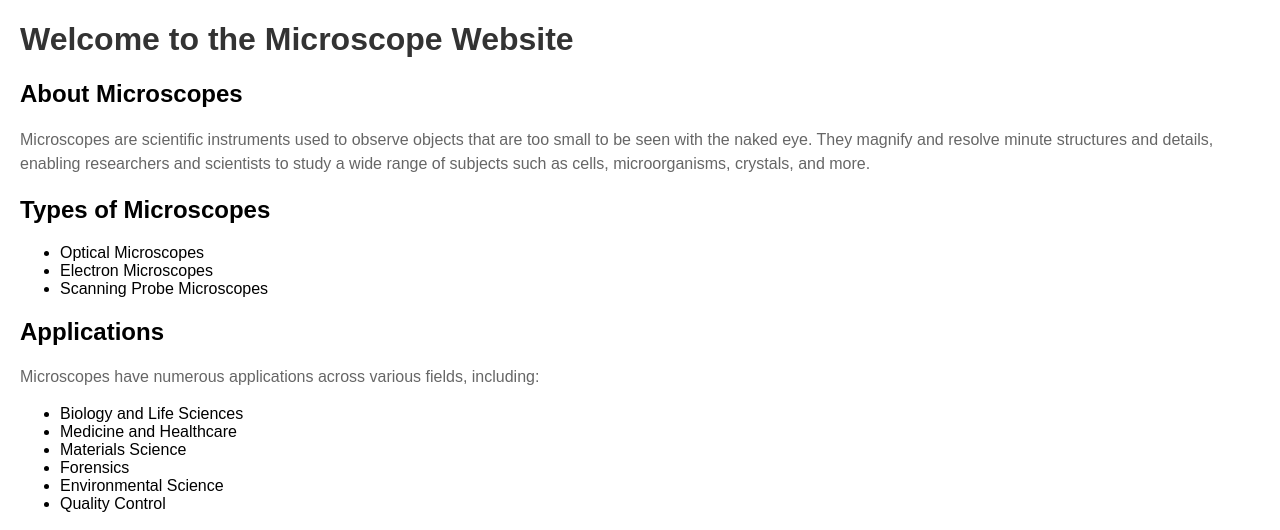
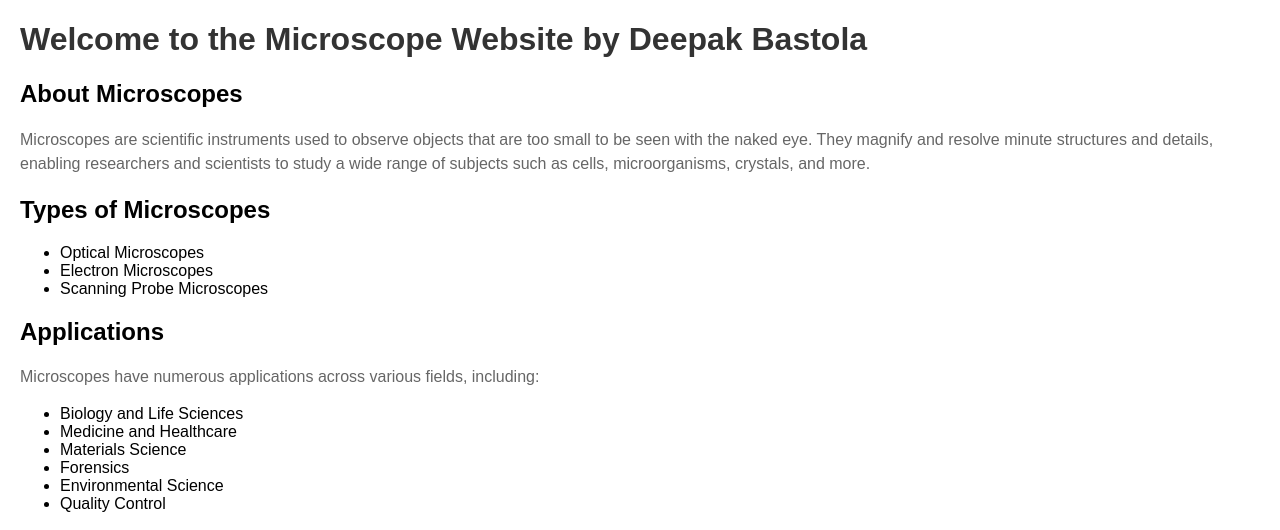
Before and after one commit to dbastola2022/microscope_lab, a plain HTML site: page index.html in a window 1280 px wide. Shown: the top 530 px of the page. Drawn offline with Linux system fonts and the light colour scheme.

Commit message:
Update index.html

```diff
--- a/index.html
+++ b/index.html
@@ -23,7 +23,7 @@
   </style>
 </head>
 <body>
-  <h1>Welcome to the Microscope Website</h1>
+  <h1>Welcome to the Microscope Website by Deepak Bastola</h1>
 
   <h2>About Microscopes</h2>
   <p>
```
